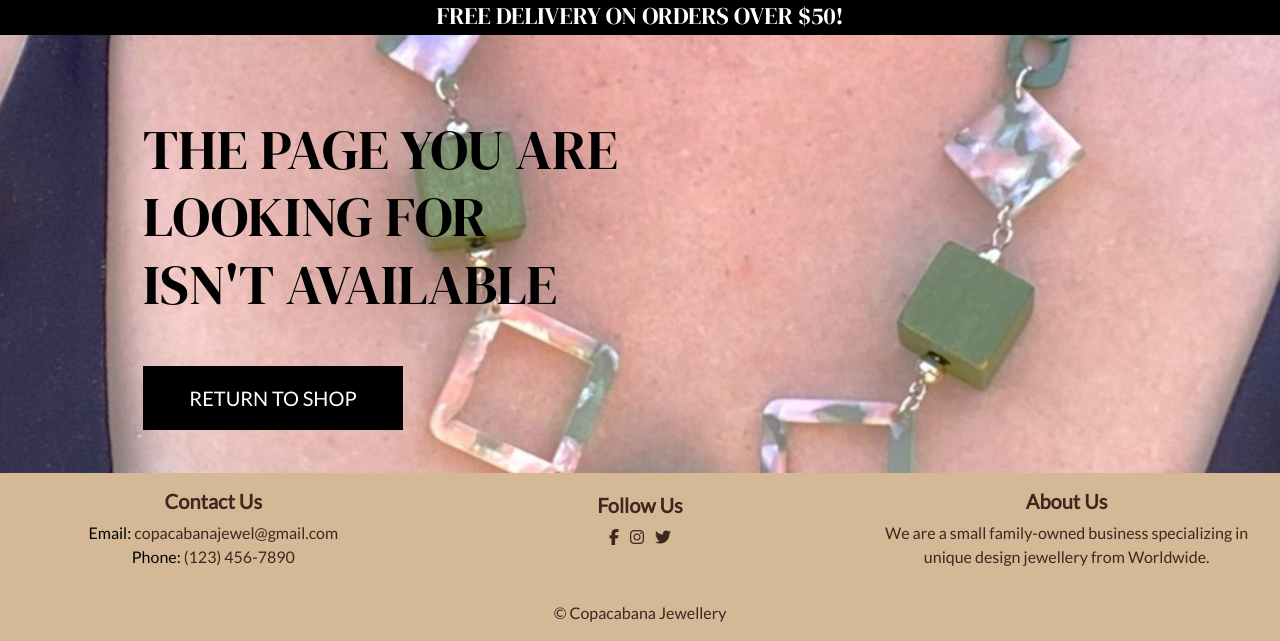
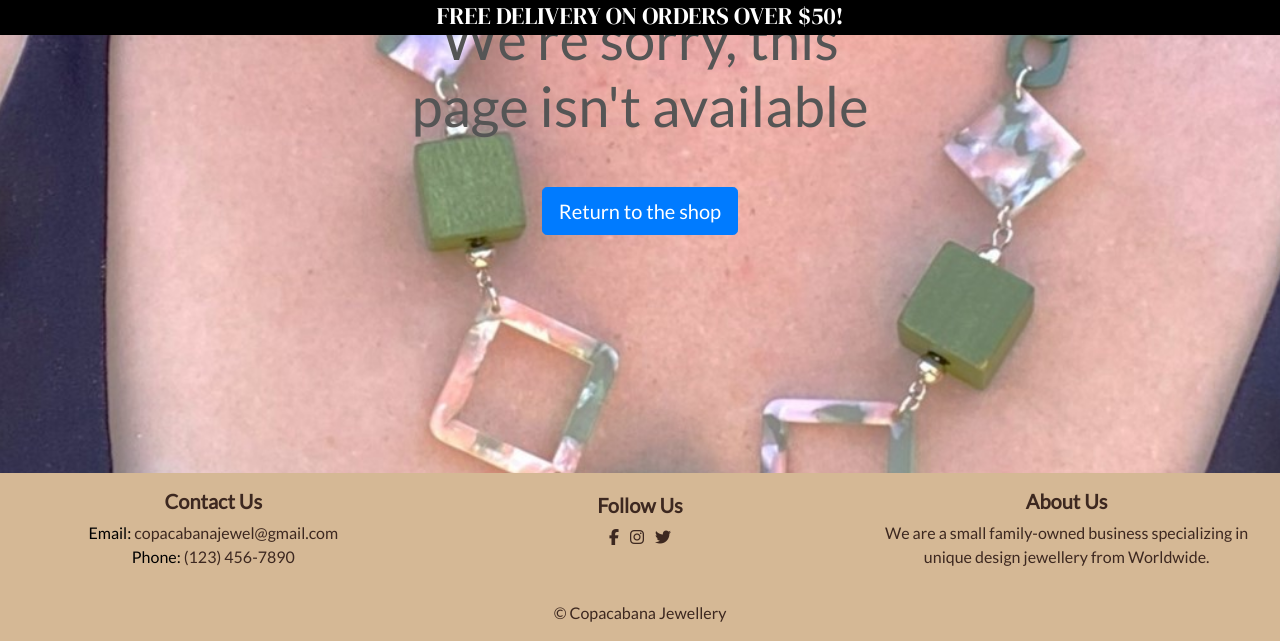
Before and after one commit to Bruno-Diego/copacabana-pp5, a Django app: template templates/errors/404.html in a window 1280 px wide. Shown: the part 159-800 px from the top of the page. Run offline with Django 3.2, Linux system fonts and the light colour scheme; the template is opened without the code that fills it, so the values that code supplies are empty; some libraries are stand-ins or nearby versions.

Commit message:
Add comments and update 404 page template

```diff
--- a/templates/errors/404.html
+++ b/templates/errors/404.html
@@ -1,22 +1,29 @@
 {% extends 'base.html' %}
+
 {% load static %}
+
 {% block content %}
+    <!-- Header container -->
     <div class="container header-container">
         <div class="row">
             <div class="col"></div>
         </div>
     </div>
-    <div class="container h-100">
-        <div class="row h-100">
-            <div class="col-7 col-md-6 my-auto">
-                <h1 class="display-4 logo-font text-black">
-                    The page you are looking for isn't available
+
+    <!-- Main content container -->
+    <div class="container main-content-container">
+        <div class="row h-100 align-items-center">
+            <div class="col-7 col-md-6 mx-auto text-center">
+                <!-- Page heading -->
+                <h1 class="display-4 page-heading">
+                    We're sorry, this page isn't available
                 </h1>
+
+                <!-- Call-to-action button -->
                 <div class="my-5">
                     <h4>
-                        <a href="{% url 'products' %}"
-                            class="shop-now-button btn btn-lg rounded-0 text-uppercase py-3">
-                                Return to shop
+                        <a href="{% url 'products' %}" class="btn btn-lg btn-primary">
+                            Return to the shop
                         </a>
                     </h4>
                 </div>
```
